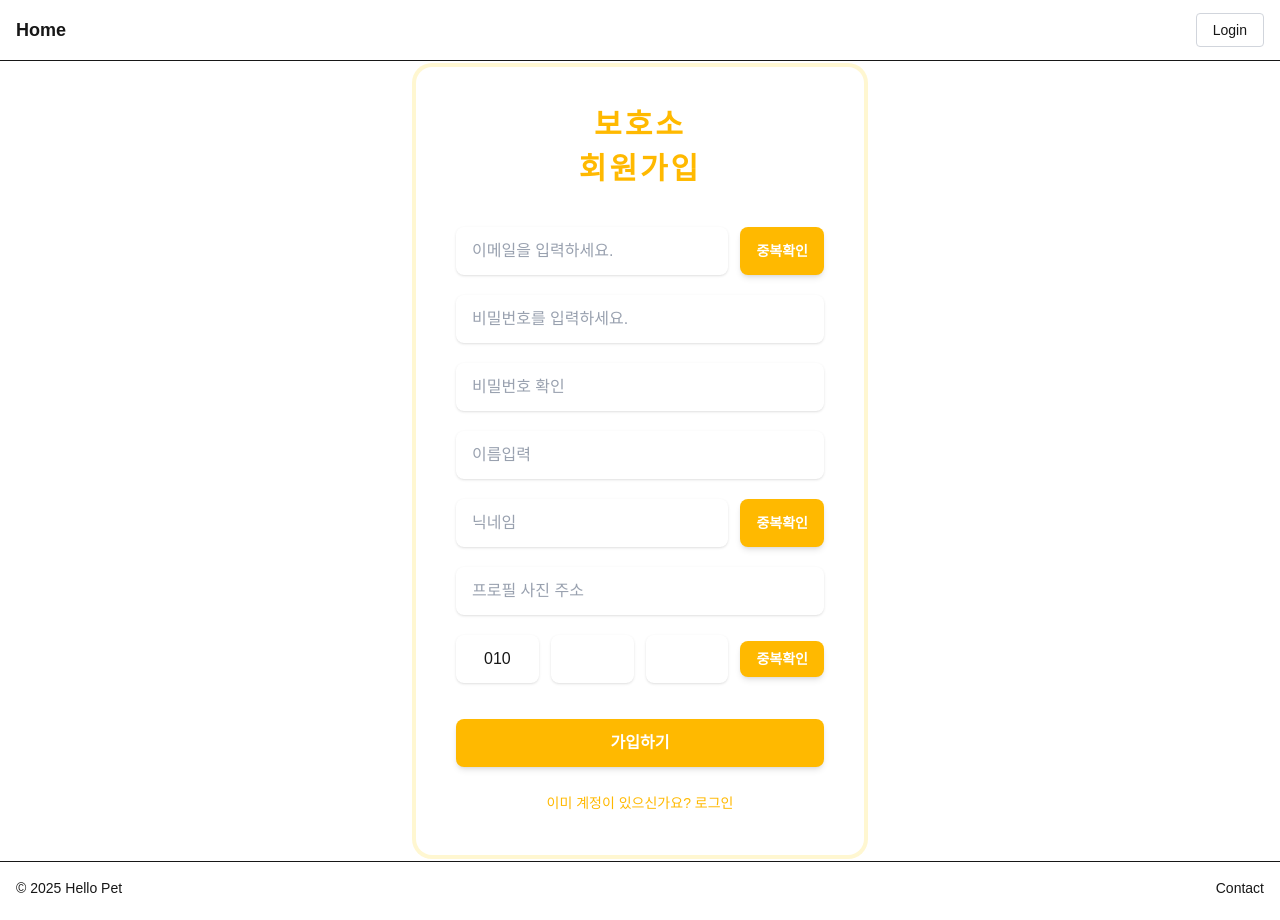
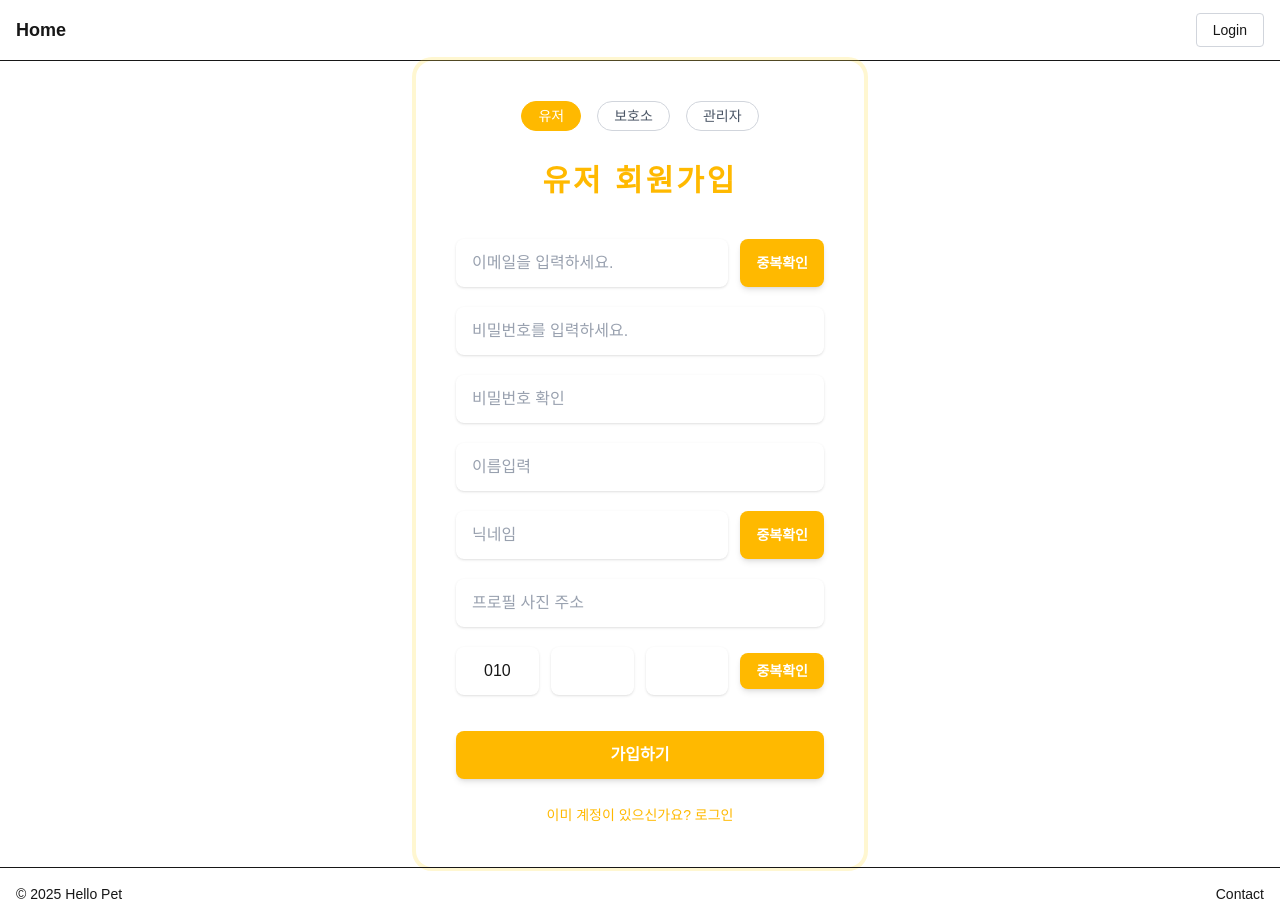
Before and after one commit to sesac7-hello-pet/front, a Next.js app: page /auth/signup in a window 1280 px wide. Built offline with nearby package versions, Linux system fonts and the light colour scheme.

Commit message:
feat: role 선택 가능 기능 생성[#front-6]

```diff
--- a/app/auth/signup/page.tsx
+++ b/app/auth/signup/page.tsx
@@ -2,21 +2,50 @@
 "use client";
 
 import Link from "next/link";
-import React from "react";
+import React, { useState } from "react";
+
+// ▼ UI 에 보이는 라벨
+const ROLE_LABELS = ["유저", "보호소", "관리자"] as const;
+type RoleLabel = (typeof ROLE_LABELS)[number];
+
+// ▼ API 로 보낼 코드
+const roleLabelToCode: Record<RoleLabel, "USER" | "SHELTER" | "ADMIN"> = {
+  유저: "USER",
+  보호소: "SHELTER",
+  관리자: "ADMIN",
+};
 
 export default function SignupPage() {
+  const [role, setRole] = useState<Role>("유저"); // 기본 선택값
+
   return (
     <div className="flex min-h-screen items-center justify-center bg-white">
-      {/* 카드 */}
       <div className="w-full max-w-md rounded-2xl shadow-[0_0_0_4px_rgba(253,224,71,0.25)] p-10">
-        {/* 제목 */}
-        <h1 className="mb-2 text-center text-3xl font-bold tracking-widest text-amber-400">
-          보호소
+        {/* ───────────────── 선택 영역 ───────────────── */}
+        <div className="mb-8 flex justify-center gap-4">
+          {ROLE_LABELS.map((r) => (
+            <button
+              key={r}
+              type="button"
+              onClick={() => setRole(r)}
+              className={`rounded-full border px-4 py-1 text-sm transition
+                ${
+                  role === r
+                    ? "border-amber-400 bg-amber-400 text-white"
+                    : "border-gray-300 text-gray-600 hover:border-amber-400"
+                }`}
+            >
+              {r}
+            </button>
+          ))}
+        </div>
+
+        {/* ───────────────── 제목 ───────────────── */}
+        <h1 className="mb-10 text-center text-3xl font-bold tracking-widest text-amber-400">
+          {role} 회원가입
         </h1>
-        <h2 className="mb-10 text-center text-3xl font-bold tracking-widest text-amber-400">
-          회원가입
-        </h2>
 
+        {/* ───────────────── 폼 ───────────────── */}
         <form className="space-y-5">
           {/* 이메일 + 중복확인 */}
           <div className="flex gap-3">
@@ -33,14 +62,13 @@ export default function SignupPage() {
             </button>
           </div>
 
-          {/* 비밀번호 */}
+          {/* 비밀번호 ························································· */}
           <input
             type="password"
             placeholder="비밀번호를 입력하세요."
             className="w-full rounded-lg px-4 py-3 shadow placeholder-gray-400 focus:outline-none focus:ring-2 focus:ring-amber-400"
           />
 
-          {/* 비밀번호 확인 */}
           <input
             type="password"
             placeholder="비밀번호 확인"
@@ -76,7 +104,7 @@ export default function SignupPage() {
             className="w-full rounded-lg px-4 py-3 shadow placeholder-gray-400 focus:outline-none focus:ring-2 focus:ring-amber-400"
           />
 
-          {/* 휴대폰 번호 3-분할 + 중복확인 */}
+          {/* 휴대폰 번호 3분할 + 중복확인 */}
           <div className="flex items-center gap-3">
             <input
               type="tel"
@@ -99,7 +127,7 @@ export default function SignupPage() {
             </button>
           </div>
 
-          {/* 최종 제출 */}
+          {/* 제출 */}
           <button
             type="submit"
             className="mt-4 w-full rounded-lg bg-amber-400 py-3 font-semibold text-white shadow-md transition hover:bg-amber-500"
@@ -108,7 +136,7 @@ export default function SignupPage() {
           </button>
         </form>
 
-        {/* 로그인 링크 (선택) */}
+        {/* 로그인 링크 */}
         <div className="mt-6 text-center">
           <Link
             href="/auth/login"
```
